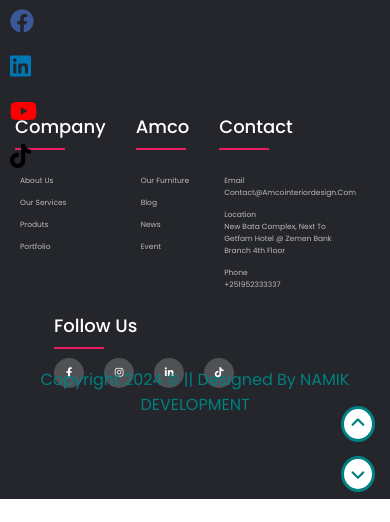
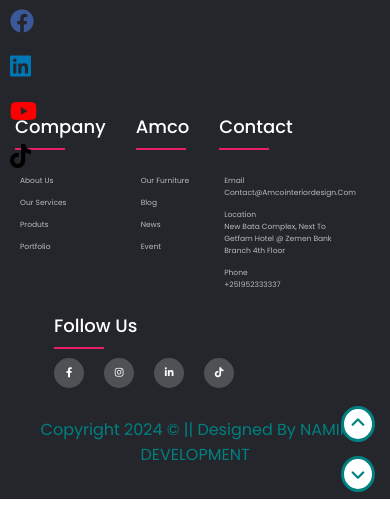
Before and after one commit to nazrawi777/AMCO-KAL, a Flask app: template app/templates/search_results.html in a window 390 px wide. Shown: the part 322-844 px from the top of the page. Run offline with Flask 3, Linux system fonts and the light colour scheme; the template is opened without the code that fills it, so the values that code supplies are empty; parts of the project's set-up code (start-up, migrations or seed data) failed here and were passed over; some libraries are stand-ins or nearby versions.

Commit message:
Update search_results.html

```diff
--- a/app/templates/search_results.html
+++ b/app/templates/search_results.html
@@ -221,7 +221,7 @@ h2 {
    }
    .copy{
     position: relative;
-    top: 30px !important;
+    top: 80px !important;
    }
     .footer-col2 .social-links a:hover{
       color: #24262b;
```
